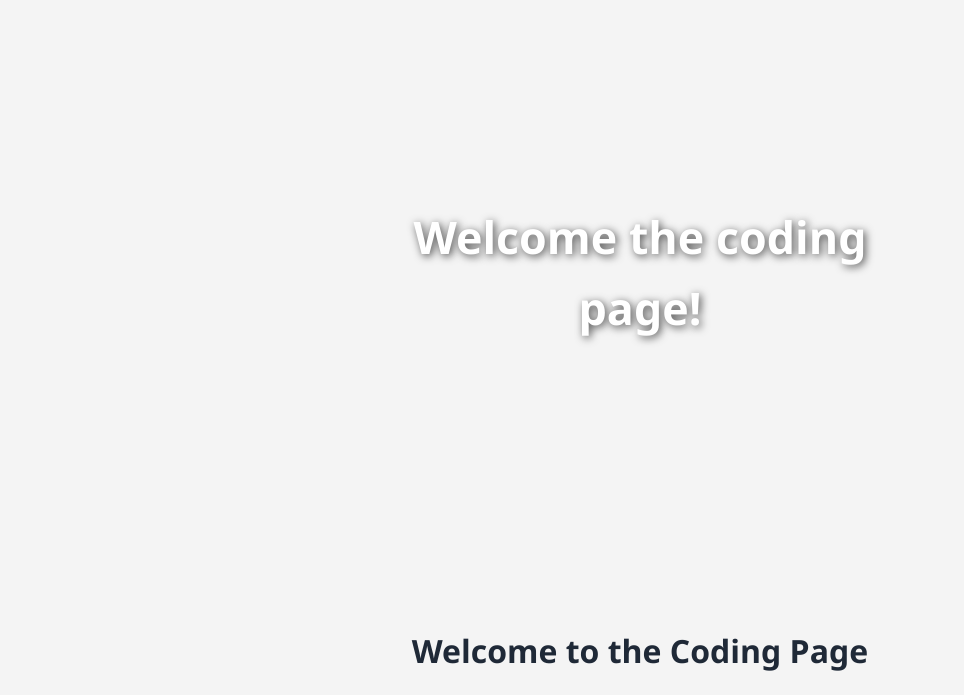
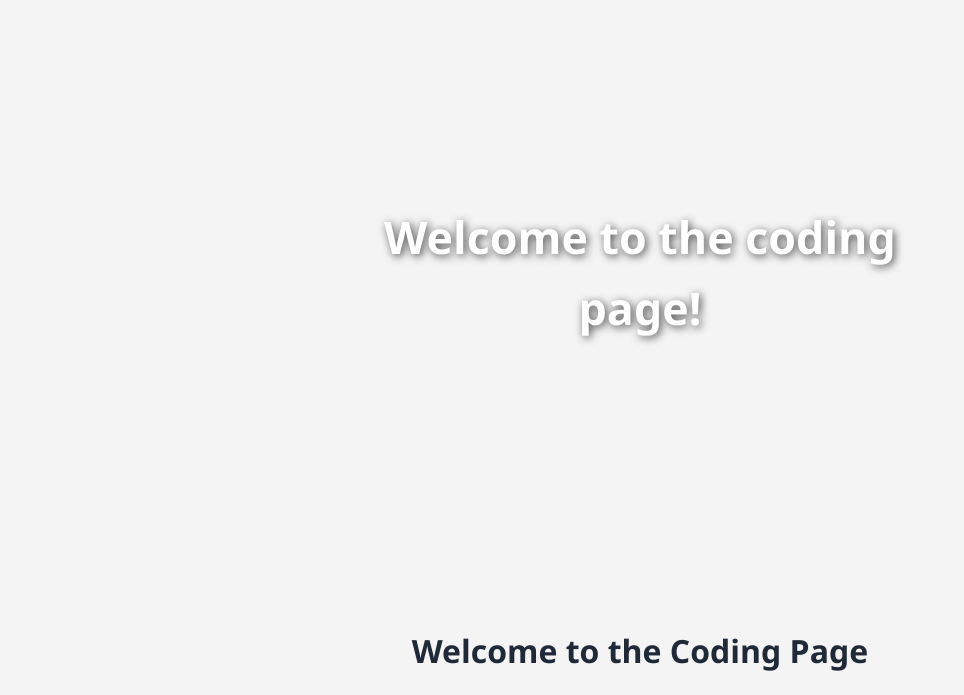
Before and after one commit to YASSIRhimothy/exhibition, a plain HTML site: page html/coding.html in a window 1280 px wide. Shown: the part 105-800 px from the top of the page, without its empty margins (0-964 px from the left). Drawn offline with Linux system fonts and the light colour scheme.

Commit message:
information

```diff
--- a/html/coding.html
+++ b/html/coding.html
@@ -21,7 +21,7 @@
         alt="Hero Background"
       />
       <div class="hero-text">
-        <p>Welcome the coding page!</p>
+        <p>Welcome to the coding page!</p>
       </div>
     </div>
     <h1>Welcome to the Coding Page</h1>
```
